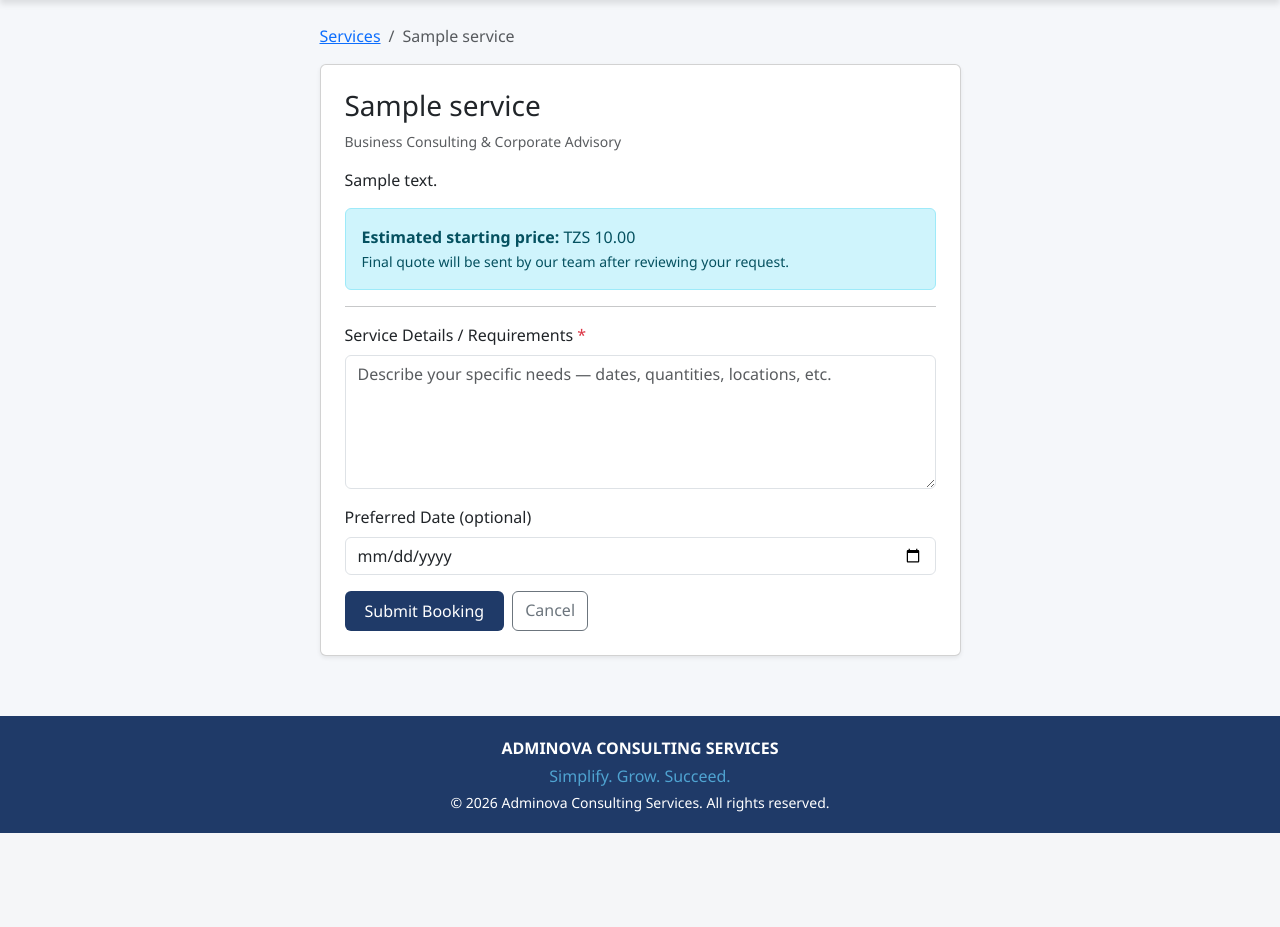
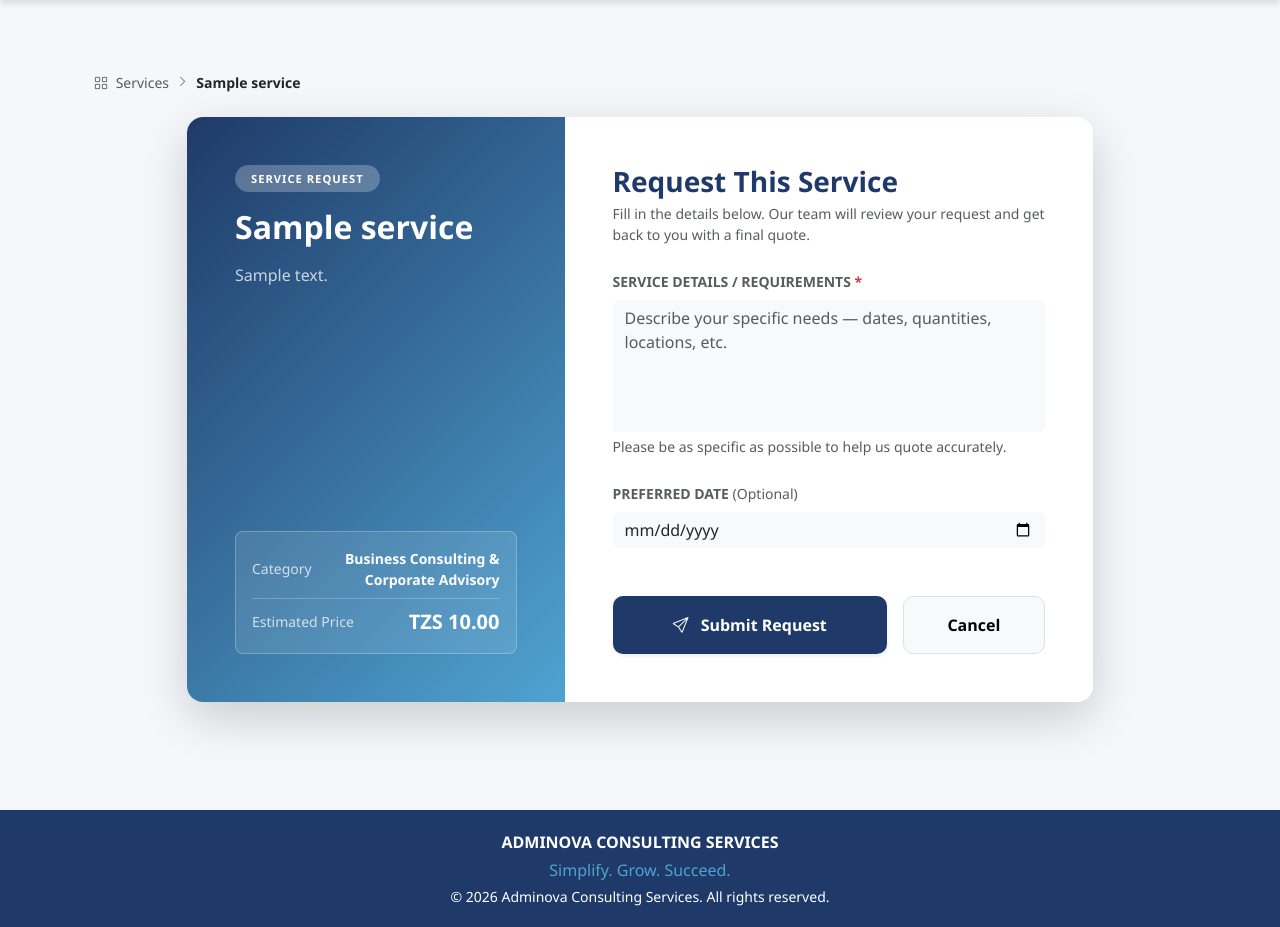
Before and after one commit to kocha-design/Adminova-Booking-System, a Django app: page /services/book/1/ in a window 1280 px wide. Shown: the part 84-1011 px from the top of the page. Before the commit the page ends 917 px from the top, so only its background shows below. Run offline with Django 5.2, Linux system fonts and the light colour scheme; a user stored in the database is signed in; tables that the repository leaves empty hold one stand-in row (values such as "Sample post").

Commit message:
Redesigned booking page with split-layout for premium feel

```diff
--- a/templates/base.html
+++ b/templates/base.html
@@ -7,6 +7,7 @@
     {% load static %}
     <link href="https://cdn.jsdelivr.net/npm/bootstrap@5.3.0/dist/css/bootstrap.min.css" rel="stylesheet">
     <link rel="stylesheet" href="{% static 'css/style.css' %}">
+    <link rel="stylesheet" href="https://cdn.jsdelivr.net/npm/bootstrap-icons@1.11.1/font/bootstrap-icons.css">
 </head>
 <body>
     <!-- NAVBAR YA WEBSITE -->
--- a/templates/bookings/book_service.html
+++ b/templates/bookings/book_service.html
@@ -1,48 +1,81 @@
 {% extends 'base.html' %}
+{% load static %}
 
 {% block title %}Book {{ service.name }} — Adminova{% endblock %}
 
 {% block content %}
+<div class="container py-5">
+
+    <!-- Kichwa cha Ukurasa (Breadcrumb) -->
+    <div class="d-flex align-items-center mb-4 text-muted small">
+        <a href="{% url 'bookings:service_list' %}" class="text-decoration-none text-muted"><i class="bi bi-grid me-1"></i> Services</a>
+        <i class="bi bi-chevron-right mx-2" style="font-size: 0.7rem;"></i>
+        <span class="text-dark fw-bold">{{ service.name }}</span>
+    </div>
+
     <div class="row justify-content-center">
-    <div class="col-md-8 col-lg-7">
-        <nav aria-label="breadcrumb">
-            <ol class="breadcrumb">
-                <li class="breadcrumb-item"><a href="{% url 'bookings:service_list' %}">Services</a></li>
-                <li class="breadcrumb-item active">{{ service.name }}</li>
-            </ol>
-        </nav>
+        <div class="col-lg-10">
+            <div class="card border-0 shadow-lg rounded-4 overflow-hidden">
+                <div class="row g-0">
 
-        <div class="card shadow-sm">
-            <div class="card-body p-4">
-                <h3 class="card-title mb-2">{{ service.name }}</h3>
-                <p class="text-muted small mb-3">{{ service.get_category_display }}</p>
-                <p>{{ service.description }}</p>
+                    <!-- Upande wa Kushoto: Muhtasari wa Huduma (Summary) -->
+                    <div class="col-md-5 p-5 text-white d-flex flex-column" style="background: linear-gradient(135deg, #1F3A68 0%, #4FA3D1 100%);">
+                        <div class="mb-4">
+                            <span class="badge bg-white bg-opacity-25 text-white mb-3 px-3 py-2 rounded-pill fw-bold" style="letter-spacing: 1px; font-size: 0.7rem;">
+                                SERVICE REQUEST
+                            </span>
+                            <h2 class="fw-bold mb-3">{{ service.name }}</h2>
+                            <p class="opacity-75 mb-4">{{ service.description }}</p>
+                        </div>
 
+                        <div class="mt-auto bg-white bg-opacity-10 p-3 rounded-3 border border-light border-opacity-25">
+                            <div class="d-flex justify-content-between align-items-center mb-2">
+                                <span class="small opacity-75">Category</span>
+                                <span class="fw-bold small text-end">{{ service.get_category_display }}</span>
+                            </div>
                             {% if service.base_price %}
-                <div class="alert alert-info">
-                    <strong>Estimated starting price:</strong> TZS {{ service.base_price }}
-                    <br><small>Final quote will be sent by our team after reviewing your request.</small>
+                            <div class="d-flex justify-content-between align-items-center border-top border-light border-opacity-25 pt-2 mt-2">
+                                <span class="small opacity-75">Estimated Price</span>
+                                <span class="fs-5 fw-bold">TZS {{ service.base_price }}</span>
                             </div>
                             {% endif %}
+                        </div>
+                    </div>
 
-                <hr>
+                    <!-- Upande wa Kulia: Fomu ya Ku-book -->
+                    <div class="col-md-7 bg-white">
+                        <div class="p-5">
+                            <h3 class="fw-bold mb-1" style="color: var(--adminova-navy);">Request This Service</h3>
+                            <p class="text-muted small mb-4">Fill in the details below. Our team will review your request and get back to you with a final quote.</p>
 
                             <form method="post">
                                 {% csrf_token %}
-                    <div class="mb-3">
-                        <label class="form-label">Service Details / Requirements <span class="text-danger">*</span></label>
-                        <textarea name="details" class="form-control" rows="5" required
-                                  placeholder="Describe your specific needs — dates, quantities, locations, etc."></textarea>
+
+                                <!-- Service Details -->
+                                <div class="mb-4">
+                                    <label class="form-label text-muted small fw-bold">SERVICE DETAILS / REQUIREMENTS <span class="text-danger">*</span></label>
+                                    <textarea name="details" class="form-control bg-light border-0" rows="5" required placeholder="Describe your specific needs — dates, quantities, locations, etc." style="resize: none;"></textarea>
+                                    <div class="form-text text-muted small">Please be as specific as possible to help us quote accurately.</div>
                                 </div>
-                    <div class="mb-3">
-                        <label class="form-label">Preferred Date (optional)</label>
-                        <input type="date" name="preferred_date" class="form-control">
+
+                                <!-- Preferred Date -->
+                                <div class="mb-4">
+                                    <label class="form-label text-muted small fw-bold">PREFERRED DATE <span class="text-muted fw-normal">(Optional)</span></label>
+                                    <input type="date" name="preferred_date" class="form-control bg-light border-0">
                                 </div>
-                    <div class="d-flex gap-2 flex-wrap">
-                        <button type="submit" class="btn btn-adminova">Submit Booking</button>
-                        <a href="{% url 'bookings:service_list' %}" class="btn btn-outline-secondary">Cancel</a>
+
+                                <!-- Vitufe -->
+                                <div class="d-flex gap-3 mt-5">
+                                    <button type="submit" class="btn text-white w-100 py-3 fw-bold shadow-sm" style="background-color: var(--adminova-navy); border-radius: 10px;">
+                                        <i class="bi bi-send me-2"></i> Submit Request
+                                    </button>
+                                    <a href="{% url 'bookings:service_list' %}" class="btn btn-light border w-50 py-3 fw-bold" style="border-radius: 10px;">Cancel</a>
                                 </div>
                             </form>
+                        </div>
+                    </div>
+
+                </div>
             </div>
         </div>
     </div>
```
Lines whose indentation alone changed are shown as unchanged.
